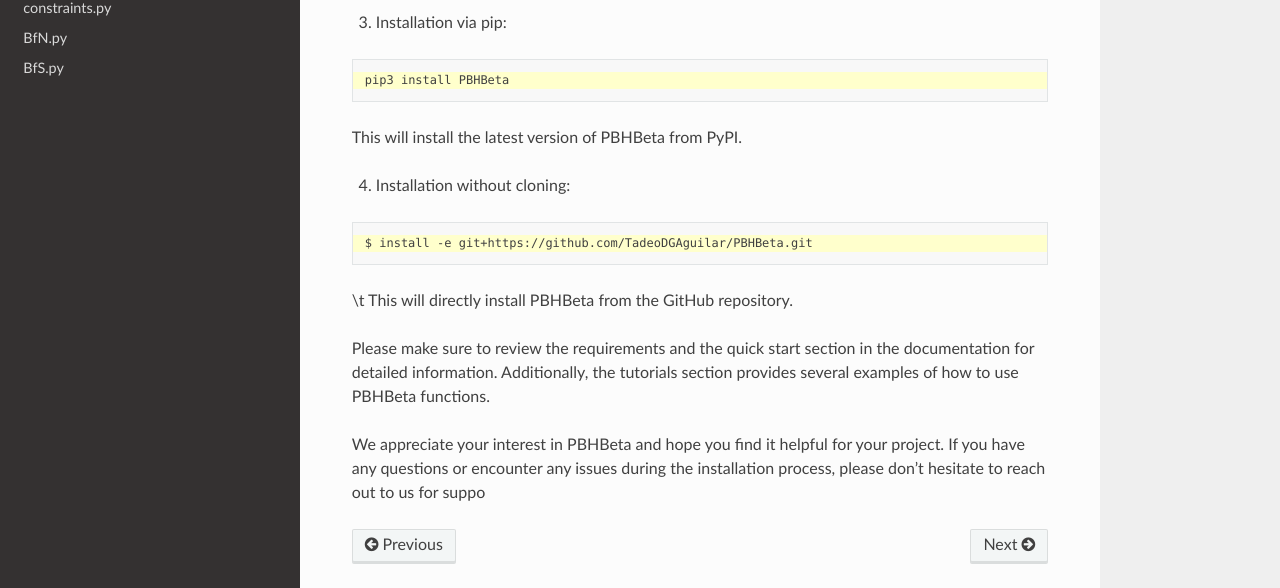
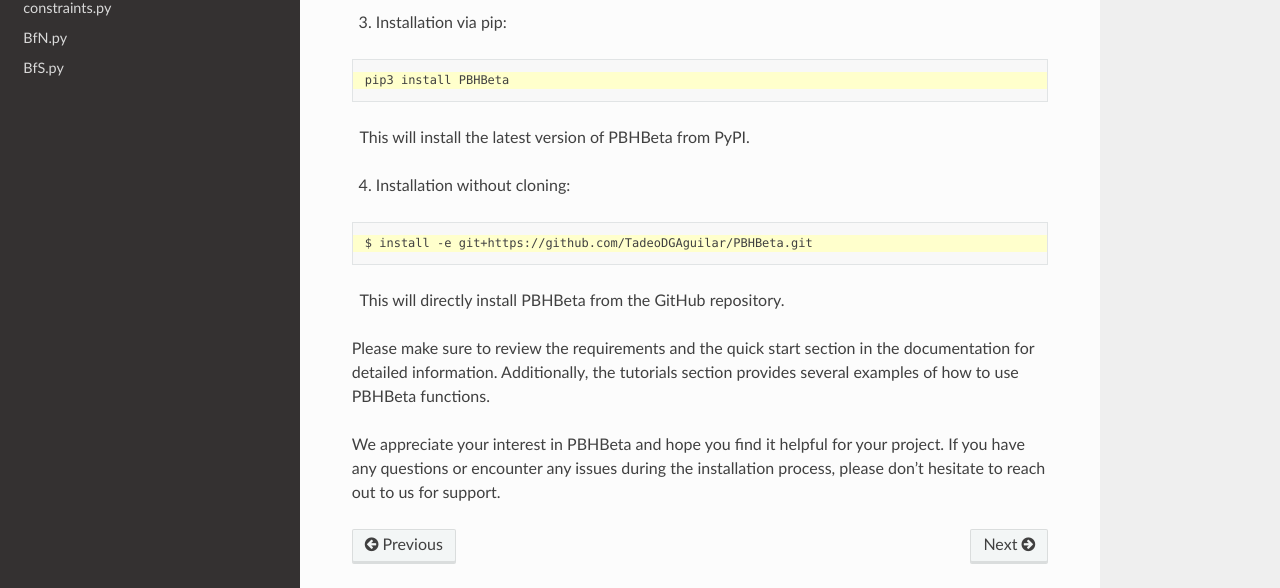
Before and after one commit to TadeoDGAguilar/PBHBeta, a Sphinx documentation site: the page built from docs/Installation.md, in a window 1280 px wide and 1307 px high. Shown: the part 613-1201 px from the top of the window. Built offline with Sphinx 7.4.7 and the Read the Docs theme 2.0.0, drawn with Linux system fonts in a browser that asks for light colours.

Commit message:
Update Installation.md

````diff
--- a/docs/Installation.md
+++ b/docs/Installation.md
@@ -30,7 +30,7 @@
 ---
 pip3 install PBHBeta
 ```
-  This will install the latest version of PBHBeta from PyPI.
+&nbsp; This will install the latest version of PBHBeta from PyPI.
 
 
 4. Installation without cloning:
@@ -41,10 +41,10 @@
 ---
 $ install -e git+https://github.com/TadeoDGAguilar/PBHBeta.git
 ```
-\t This will directly install PBHBeta from the GitHub repository.
+&nbsp; This will directly install PBHBeta from the GitHub repository.
 
 
 
 Please make sure to review the requirements and the quick start section in the documentation for detailed information. Additionally, the tutorials section provides several examples of how to use PBHBeta functions.
 
-We appreciate your interest in PBHBeta and hope you find it helpful for your project. If you have any questions or encounter any issues during the installation process, please don't hesitate to reach out to us for suppo
+We appreciate your interest in PBHBeta and hope you find it helpful for your project. If you have any questions or encounter any issues during the installation process, please don't hesitate to reach out to us for support.
````
